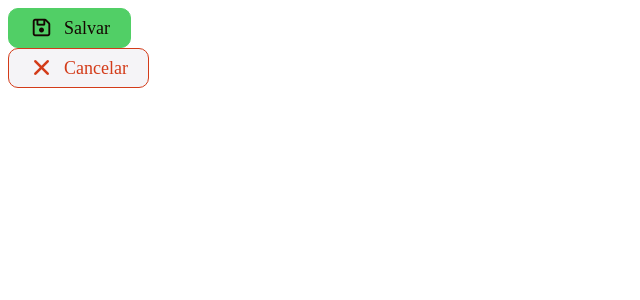
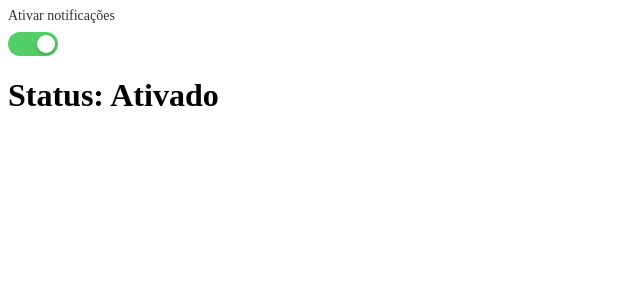
Before and after one commit to WorkspaceCardappio/angular-component-hub, an Angular app in the folder angular-component-hub/: page / in a window 1280 px wide. Shown: the top 300 px of the page, without its empty margins (0-640 px from the left). Built offline with nearby package versions, Linux system fonts and the light colour scheme.

Commit message:
test: testando toggle component

```diff
--- a/angular-component-hub/src/app/app.component.html
+++ b/angular-component-hub/src/app/app.component.html
@@ -1,2 +1,7 @@
-<app-save-button></app-save-button>
-<app-cancel-button></app-cancel-button>
+<app-toggle
+  [(ngModel)]="value"
+  label="Ativar notificações"
+  (onSwitch)="onToggleChanged($event)">
+</app-toggle>
+
+<h1>Status: {{ value ? 'Ativado' : 'Desativado' }}</h1>
--- a/angular-component-hub/src/app/app.component.ts
+++ b/angular-component-hub/src/app/app.component.ts
@@ -1,13 +1,24 @@
 import { Component } from '@angular/core';
 import { CancelButtonComponent } from './shared/button/cancel/cancel.component';
 import { SaveButtonComponent } from "./shared/button/save/save.component";
+import { ToggleComponent } from "./shared/button/toggle/toggle.component";
+import { FormsModule } from '@angular/forms';
 
 @Component({
   selector: 'app-root',
-  imports: [SaveButtonComponent, CancelButtonComponent],
+  imports: [SaveButtonComponent, CancelButtonComponent, ToggleComponent,
+    FormsModule
+  ],
   templateUrl: './app.component.html',
   styleUrl: './app.component.scss'
 })
 export class AppComponent {
  title = 'angular-component-hub';
+
+  value = true;
+
+  onToggleChanged(value: boolean) {
+    this.value = value;
+    console.log('Toggle mudou para:', value);
+  }
 }
--- a/angular-component-hub/src/app/shared/button/toggle/toggle.component.html
+++ b/angular-component-hub/src/app/shared/button/toggle/toggle.component.html
@@ -1,5 +1,5 @@
 <div class="toggle-container">
-  <label class="toggle-main-label" *ngIf="label">{{ label }}</label>
+  <label class="toggle-main-label">{{ label }}</label>
   <label class="switch">
     <input
       type="checkbox"
--- a/angular-component-hub/src/app/shared/button/toggle/toggle.component.scss
+++ b/angular-component-hub/src/app/shared/button/toggle/toggle.component.scss
@@ -53,11 +53,11 @@
 }
 
 input:checked + .slider {
-  background-color: #2196F3;
+  background-color: #51CF66;
 }
 
 input:focus + .slider {
-  box-shadow: 0 0 1px #2196F3;
+  box-shadow: 0 0 1px #51CF66;
 }
 
 input:checked + .slider:before {
@@ -71,10 +71,6 @@ input:disabled + .slider {
 
 input:disabled + .slider:before {
   cursor: not-allowed;
-}
-
-.switch:hover .slider:not(input:disabled + .slider) {
-  box-shadow: 0 0 8px rgba(33, 150, 243, 0.3);
 }
 
 .toggle-container.compact {
--- a/angular-component-hub/src/app/shared/button/toggle/toggle.component.ts
+++ b/angular-component-hub/src/app/shared/button/toggle/toggle.component.ts
@@ -4,7 +4,6 @@ import { ControlValueAccessor, FormsModule, NG_VALUE_ACCESSOR } from '@angular/f
 
 @Component({
   selector: 'app-toggle',
-  standalone: true,
   imports: [CommonModule, FormsModule],
   templateUrl: './toggle.component.html',
   styleUrls: ['./toggle.component.scss'],
```
Also changed, not shown: 1 other file (tests, documents, lock files or other folders).
